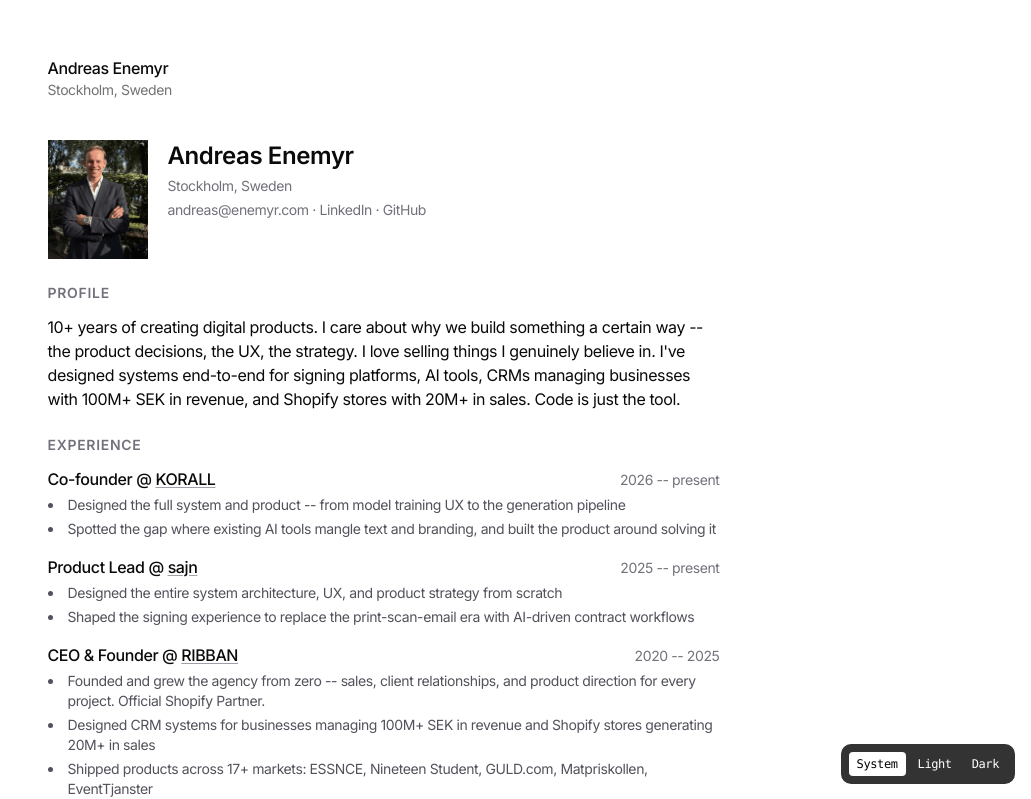
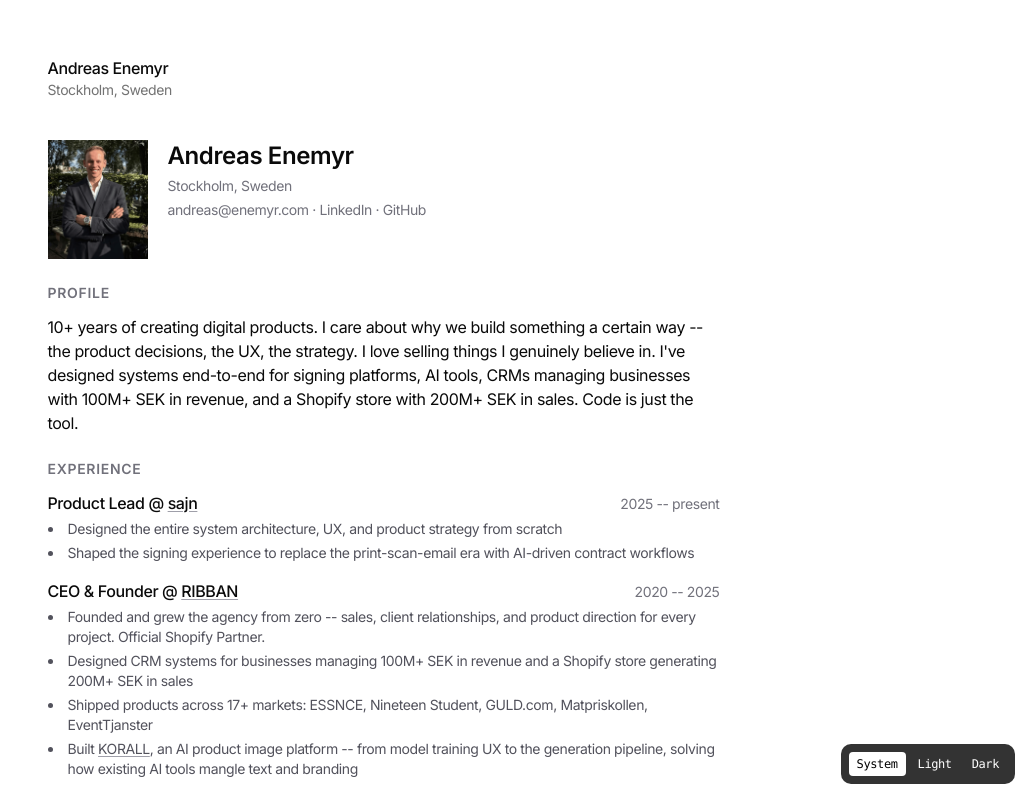
Before and after one commit to enemyrr/enemyr-blog, a Next.js app: page /resume in a window 1280 px wide. Shown: the top 799 px of the page, without its empty margins (249-1280 px from the left). Built offline with nearby package versions, Linux system fonts and the light colour scheme.

Commit message:
Revise sales data and clean up experience section
Updated sales figures and removed outdated entry.

```diff
--- a/app/resume/page.tsx
+++ b/app/resume/page.tsx
@@ -35,30 +35,12 @@ export default function ResumePage() {
           something a certain way -- the product decisions, the UX, the
           strategy. I love selling things I genuinely believe in. I've designed
           systems end-to-end for signing platforms, AI tools, CRMs managing
-          businesses with 100M+ SEK in revenue, and Shopify stores with 20M+
-          in sales. Code is just the tool.
+          businesses with 100M+ SEK in revenue, and a Shopify store with 200M+
+          SEK in sales. Code is just the tool.
         </p>
       </Section>
 
       <Section title="Experience">
-        <Entry
-          title="Co-founder"
-          org="KORALL"
-          period="2026 -- present"
-          url="https://www.korall.ai"
-        >
-          <ul>
-            <li>
-              Designed the full system and product -- from model training UX to
-              the generation pipeline
-            </li>
-            <li>
-              Spotted the gap where existing AI tools mangle text and branding,
-              and built the product around solving it
-            </li>
-          </ul>
-        </Entry>
-
         <Entry
           title="Product Lead"
           org="sajn"
@@ -91,11 +73,16 @@ export default function ResumePage() {
             </li>
             <li>
               Designed CRM systems for businesses managing 100M+ SEK in revenue
-              and Shopify stores generating 20M+ in sales
+              and a Shopify store generating 200M+ SEK in sales
             </li>
             <li>
               Shipped products across 17+ markets: ESSNCE, Nineteen Student,
               GULD.com, Matpriskollen, EventTjanster
+            </li>
+            <li>
+              Built <a href="https://www.korall.ai" target="_blank" rel="noopener noreferrer" className="underline decoration-zinc-400 underline-offset-2">KORALL</a>, an AI product image platform -- from model
+              training UX to the generation pipeline, solving how existing AI
+              tools mangle text and branding
             </li>
           </ul>
         </Entry>
```
